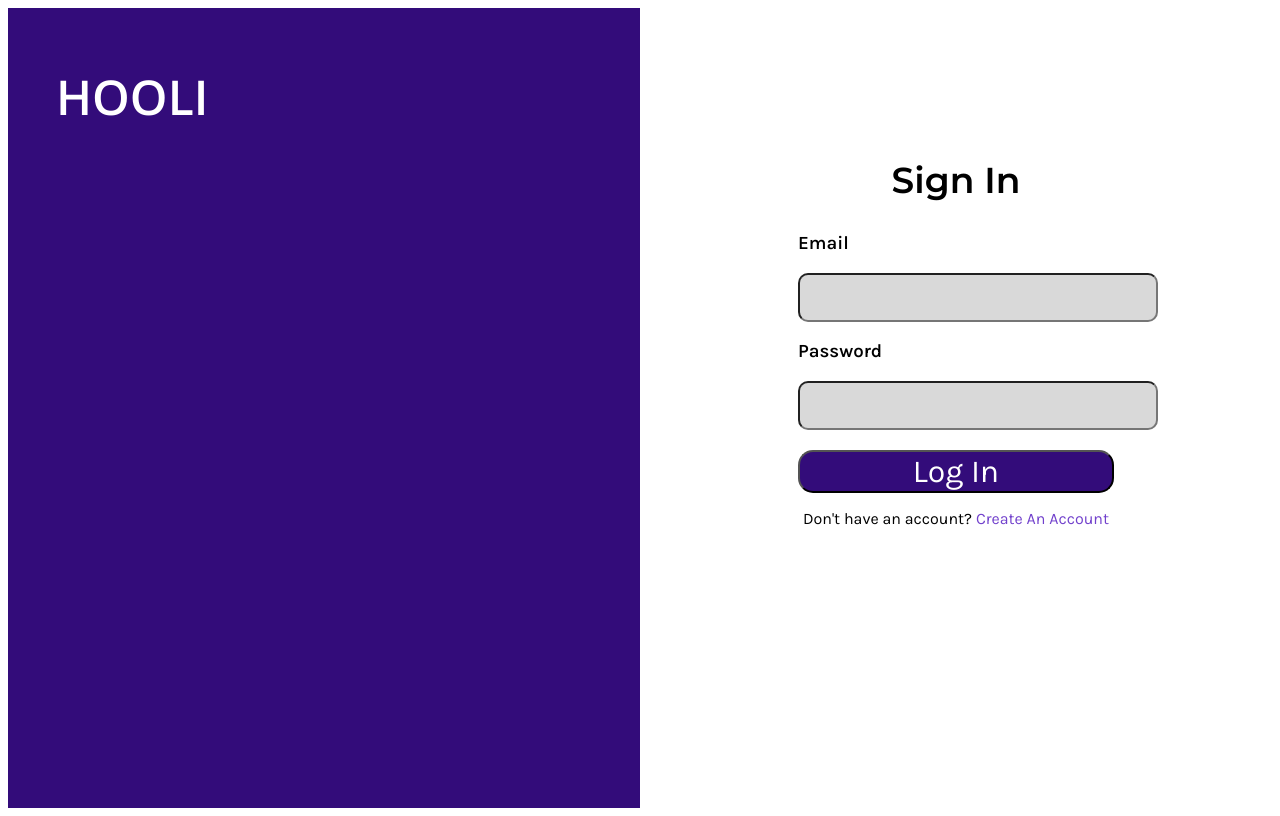
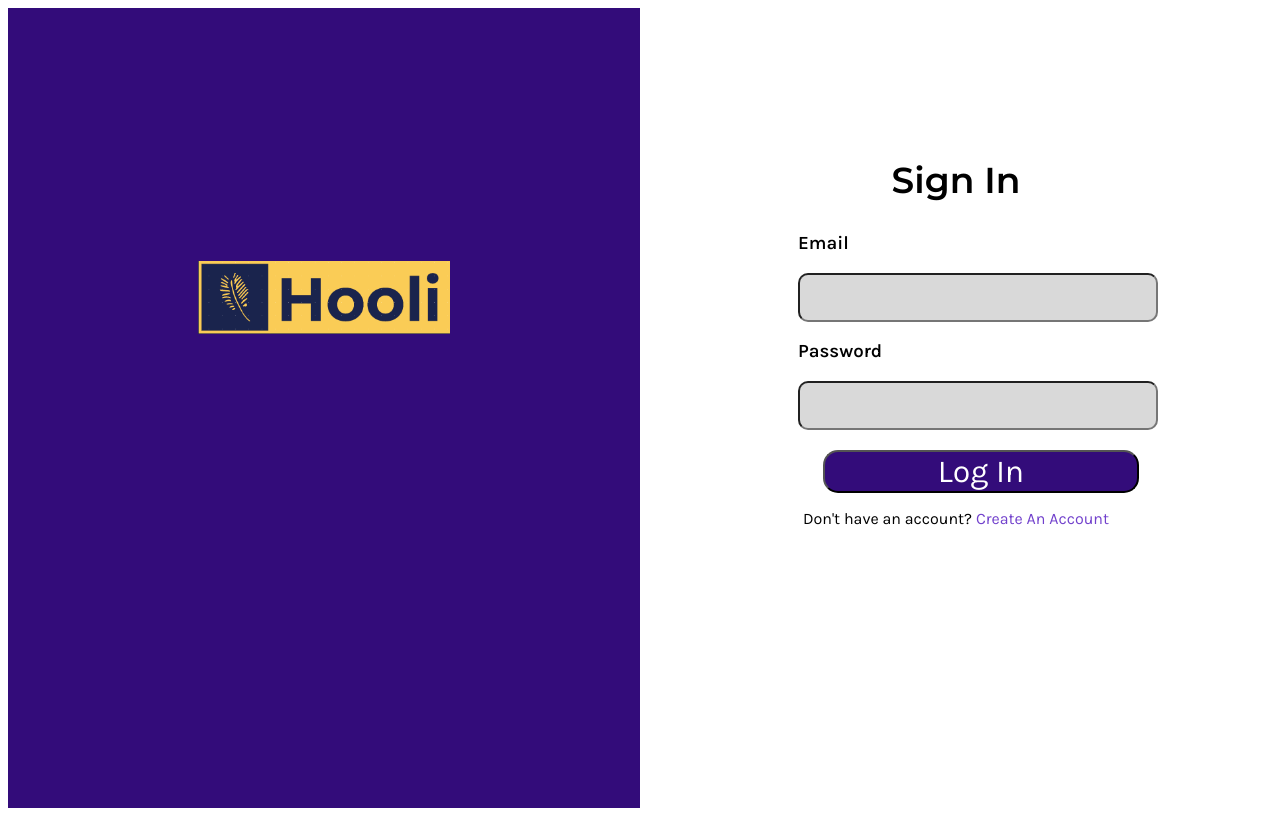
Before and after one commit to aryans1204/Hooli, a React (Vite) app in the folder frontend/: page / in a window 1280 px wide. Built offline with nearby package versions, Linux system fonts and the light colour scheme.

Commit message:
added logo

```diff
--- a/frontend/src/components/Login.css
+++ b/frontend/src/components/Login.css
@@ -51,6 +51,7 @@ input[type="submit"] {
   font-size: 2em;
   width: 100%;
   margin-top: 20px;
+  margin-left: 25px;
 }
 
 h3 {
@@ -78,3 +79,11 @@ input[type="password"] {
   border-radius: 10px;
   font-size: 18px;
 }
+
+.logo{
+  margin-left: auto;
+  margin-right: auto;
+  margin-top: 40%;
+  display: block;
+  width: 40%;
+}
--- a/frontend/src/components/Login.jsx
+++ b/frontend/src/components/Login.jsx
@@ -1,12 +1,13 @@
 import { useState } from "react";
 import "./Login.css";
+import logo from "../assets/icons/hooli-logo.png"
 
 function App() {
   return (
     <div className="App">
       <div class="row">
         <div class="column dark-purple">
-          <h1>HOOLI</h1>
+          <img class="logo" src={logo} alt="Hooli" />
         </div>
         <div class="column">
           <div class="login">
```
